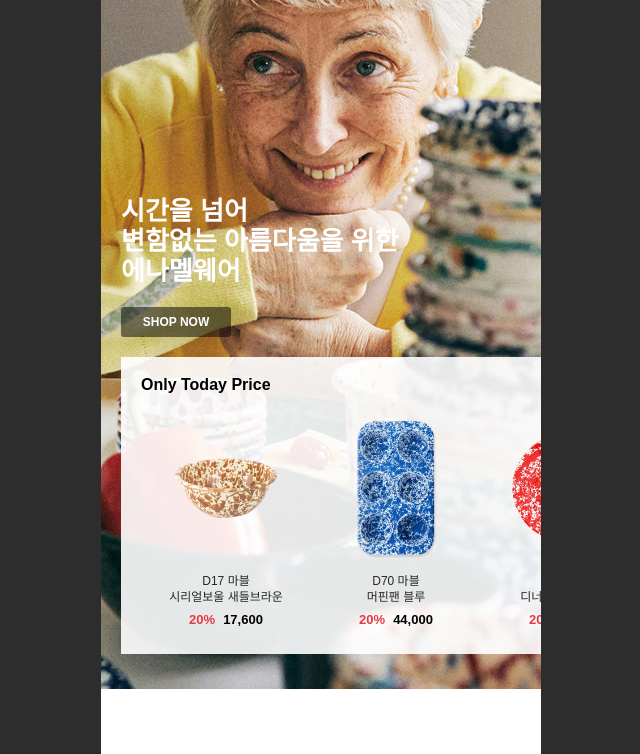
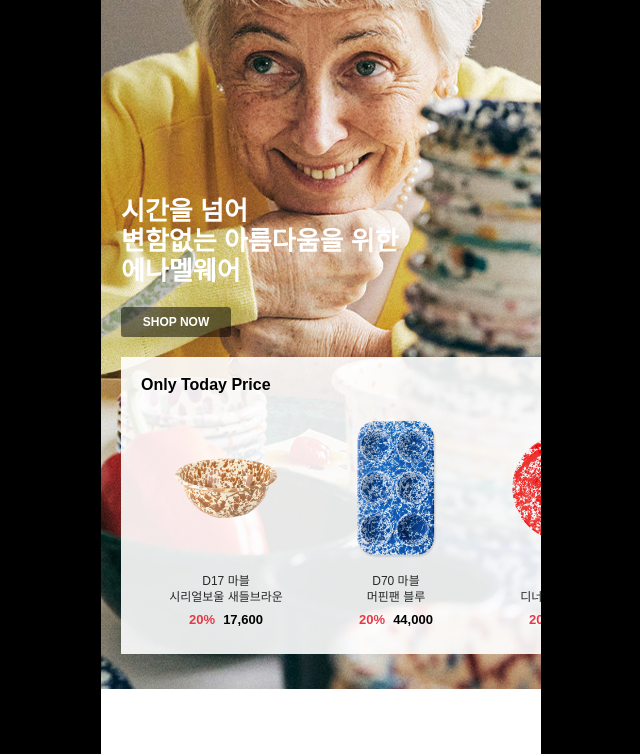
Before and after one commit to anooynihs/crowcanyon, a plain HTML site: page index.html in a window 1280 px wide. Shown: the part 111-865 px from the top of the page, without its empty margins (319-959 px from the left). Drawn offline with nearby package versions, Linux system fonts and the light colour scheme; a web font is replaced by a local one.

Commit message:
Add files via upload

```diff
--- a/styles/index.css
+++ b/styles/index.css
@@ -1,5 +1,5 @@
 /* ====================================================== html, body 크기 및 기본 */
-body {background-color: #2D2D2D;}
+body {background-color: #000;}
 #mobile-container {
     width: 100%; min-width: 370px; max-width: 440px;
     margin: 0 auto; overflow: hidden;
```
